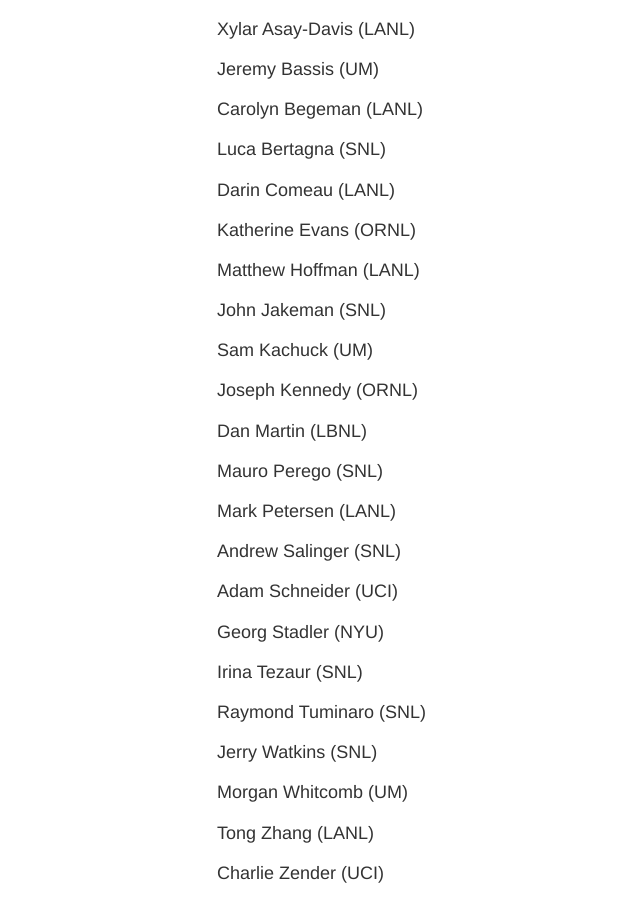
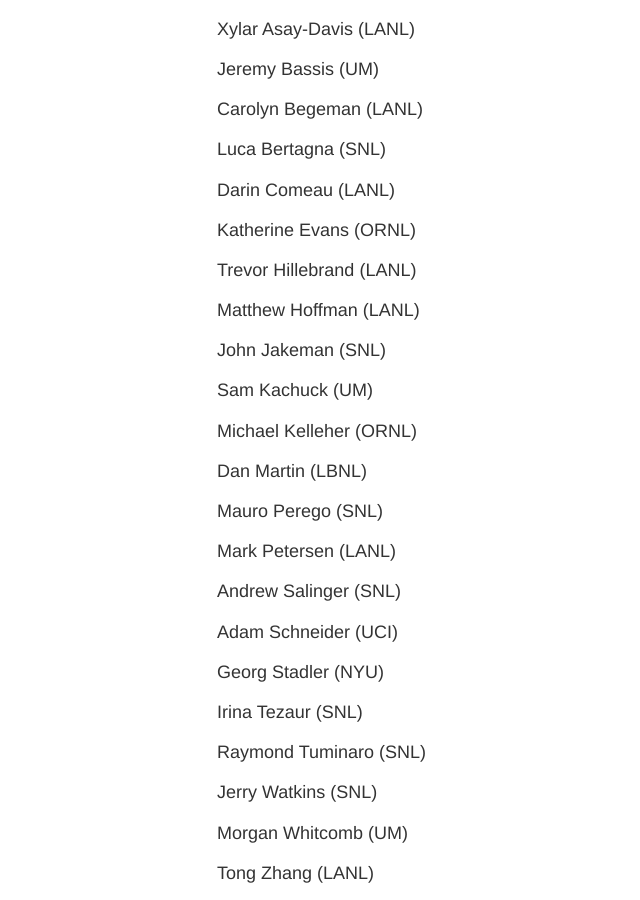
Before and after one commit to SLE-E3SM/SLE-E3SM.github.io, a Jekyll site: the page built from participants.md, in a window 1280 px wide and 900 px high, scrolled down 364 px. Shown: the whole window, without its empty margins (63-703 px from the left). Built offline with Jekyll 4.4.1, drawn with Linux system fonts in a browser that asks for light colours.

Commit message:
Update participants.md

```diff
--- a/participants.md
+++ b/participants.md
@@ -21,13 +21,15 @@ Darin Comeau (LANL)
 
 Katherine Evans (ORNL)
 
+Trevor Hillebrand (LANL)
+
 Matthew Hoffman (LANL)
 
 John Jakeman (SNL)
 
 Sam Kachuck (UM)
 
-Joseph Kennedy (ORNL)
+Michael Kelleher (ORNL)
 
 Dan Martin (LBNL)
 
```
